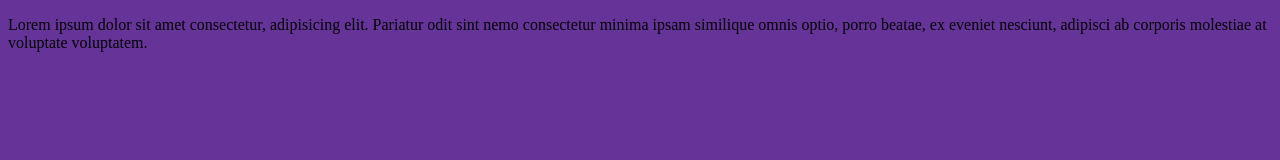
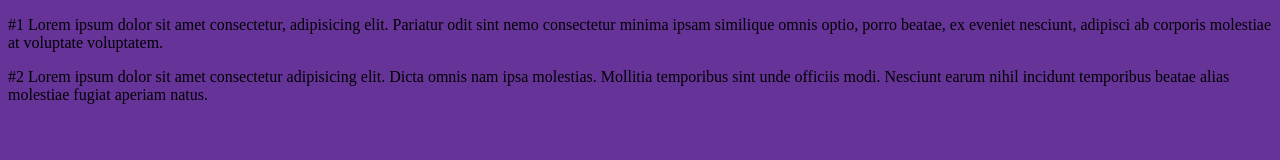
Before and after one commit to ACajetan/first-project, a plain HTML site: page index.html in a window 1280 px wide. Drawn offline with Linux system fonts and the light colour scheme.

Commit message:
add p #2

```diff
--- a/index.html
+++ b/index.html
@@ -7,6 +7,7 @@
 	<title>Document</title>
 </head>
 <body>
-	<p>Lorem ipsum dolor sit amet consectetur, adipisicing elit. Pariatur odit sint nemo consectetur minima ipsam similique omnis optio, porro beatae, ex eveniet nesciunt, adipisci ab corporis molestiae at voluptate voluptatem.</p>
+	<p>#1 Lorem ipsum dolor sit amet consectetur, adipisicing elit. Pariatur odit sint nemo consectetur minima ipsam similique omnis optio, porro beatae, ex eveniet nesciunt, adipisci ab corporis molestiae at voluptate voluptatem.</p>
+	<p>#2 Lorem ipsum dolor sit amet consectetur adipisicing elit. Dicta omnis nam ipsa molestias. Mollitia temporibus sint unde officiis modi. Nesciunt earum nihil incidunt temporibus beatae alias molestiae fugiat aperiam natus.</p>
 </body>
 </html>
```
